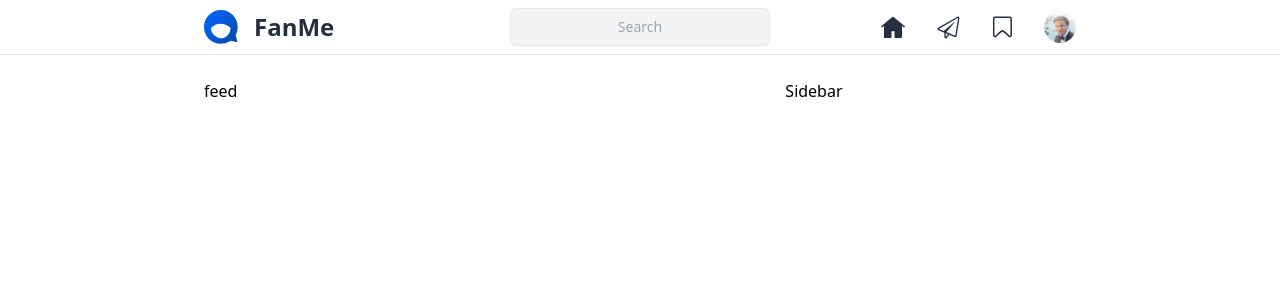
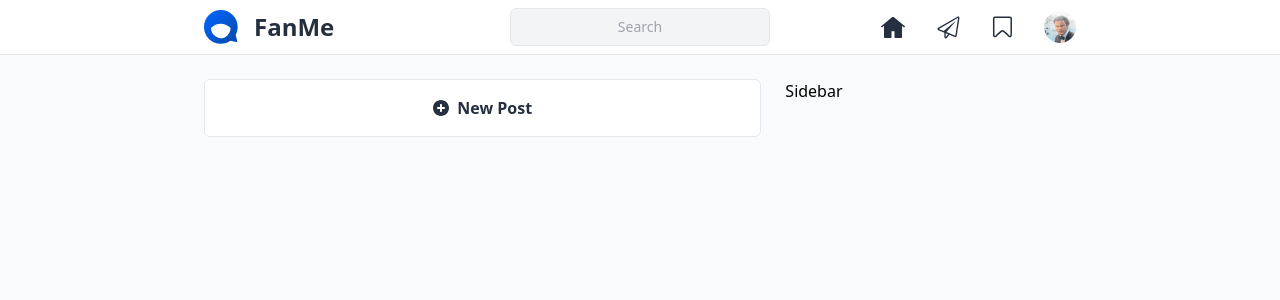
Before and after one commit to IlyaKrapivnoy/react_tailwind_mock, a React (Create React App) app: page / in a window 1280 px wide. Shown: the top 300 px of the page. Built offline with nearby package versions, Linux system fonts and the light colour scheme.

Commit message:
add NewPost component

```diff
--- a/src/App.js
+++ b/src/App.js
@@ -4,9 +4,9 @@ import Sidebar from './components/Sidebar';
 
 function App() {
     return (
-        <div>
+        <div className='bg-gray-50 h-screen'>
             <Header />
-            <div className='flex max-w-4xl px-3 my-6 mx-auto justify-between'>
+            <div className='flex max-w-4xl px-3 my-6 mx-auto justify-between '>
                 <Feed />
                 <Sidebar />
             </div>
--- a/src/components/Feed.jsx
+++ b/src/components/Feed.jsx
@@ -1,5 +1,11 @@
+import NewPost from './NewPost';
+
 const Feed = () => {
-    return <div className='w-4/6'>feed</div>;
+    return (
+        <div className='w-4/6'>
+            <NewPost />
+        </div>
+    );
 };
 
 export default Feed;
--- a/src/components/Header.jsx
+++ b/src/components/Header.jsx
@@ -3,7 +3,7 @@ import Avatar from '../images/avatar.png';
 
 export default function Header() {
     return (
-        <div className='border-b'>
+        <div className='border-b bg-white'>
             <div className='max-w-4xl mx-auto px-3'>
                 <div className='flex justify-center sm:justify-between items-center border-gray-100 py-2 md:justify-start md:space-x-10'>
                     <div className='flex justify-start lg:w-0 lg:flex-1 items-center'>
@@ -52,7 +52,7 @@ export default function Header() {
                             type='text'
                             name='price'
                             id='price'
-                            className=' block w-full px-7 py-2 sm:text-sm rounded-md bg-gray-100 border-solid border border-gray-200  text-center'
+                            className=' block w-full px-7 py-2 sm:text-sm rounded-md bg-gray-100 border-solid border border-gray-200 text-center'
                             placeholder='Search'
                         />
                     </div>
--- /dev/null
+++ b/src/components/NewPost.jsx
@@ -0,0 +1,26 @@
+const NewPost = () => {
+    return (
+        <div className='mr-6'>
+            <button className='inline-flex items-center  w-full justify-center py-4 text-newBlack bg-white font-bold rounded-md border-solid border border-gray-200'>
+                <svg
+                    width='16'
+                    height='16'
+                    viewBox='0 0 16 16'
+                    fill='none'
+                    xmlns='http://www.w3.org/2000/svg'
+                    className='mr-2'
+                >
+                    <path
+                        fill-rule='evenodd'
+                        clip-rule='evenodd'
+                        d='M8 16C12.4183 16 16 12.4183 16 8C16 3.58172 12.4183 0 8 0C3.58172 0 0 3.58172 0 8C0 12.4183 3.58172 16 8 16ZM9 5C9 4.44772 8.55228 4 8 4C7.44772 4 7 4.44772 7 5V7H5C4.44772 7 4 7.44771 4 8C4 8.55228 4.44772 9 5 9H7V11C7 11.5523 7.44772 12 8 12C8.55228 12 9 11.5523 9 11V9H11C11.5523 9 12 8.55228 12 8C12 7.44772 11.5523 7 11 7H9V5Z'
+                        fill='#27303F'
+                    />
+                </svg>
+                New Post
+            </button>
+        </div>
+    );
+};
+
+export default NewPost;
```
Also changed, not shown: src/images/icon-add.svg (added).
